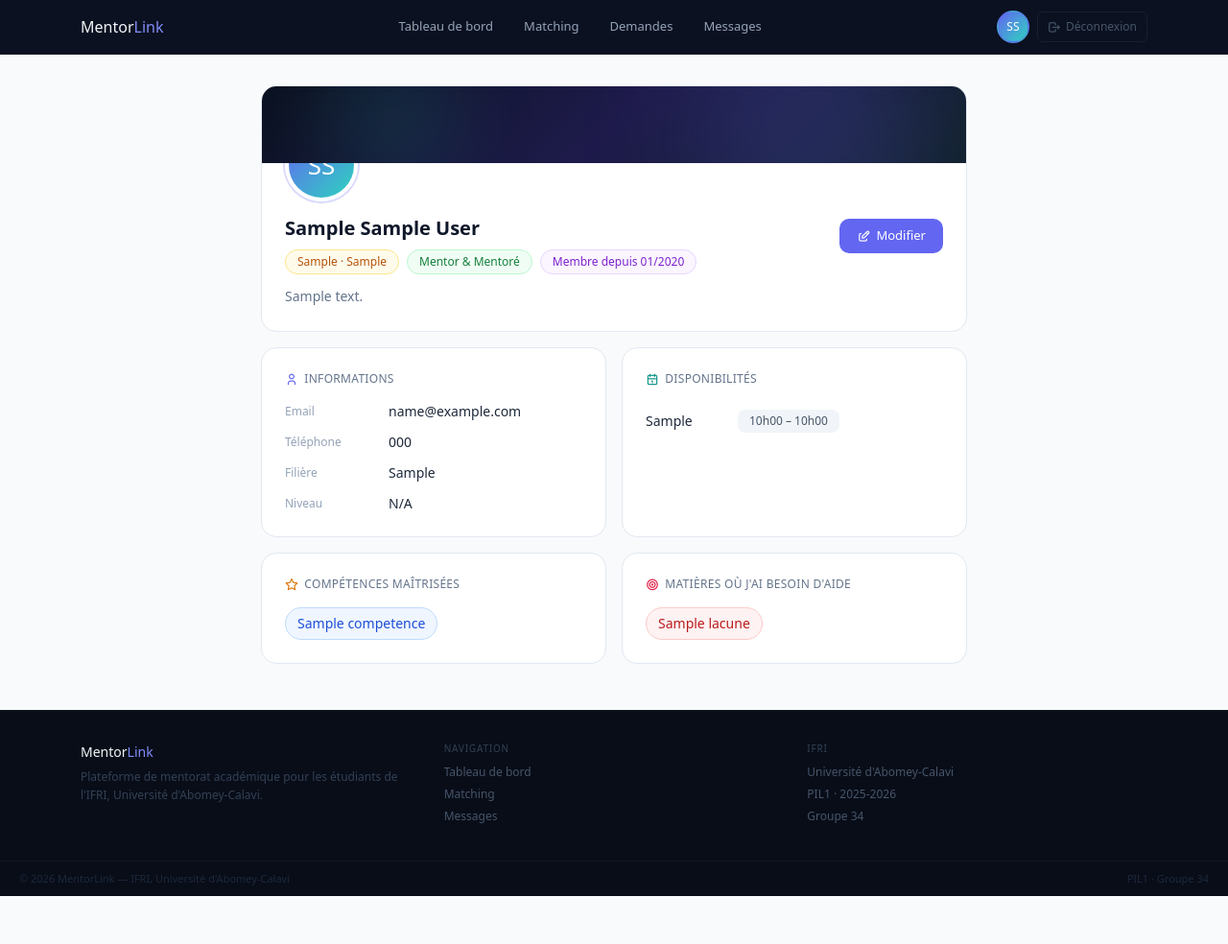
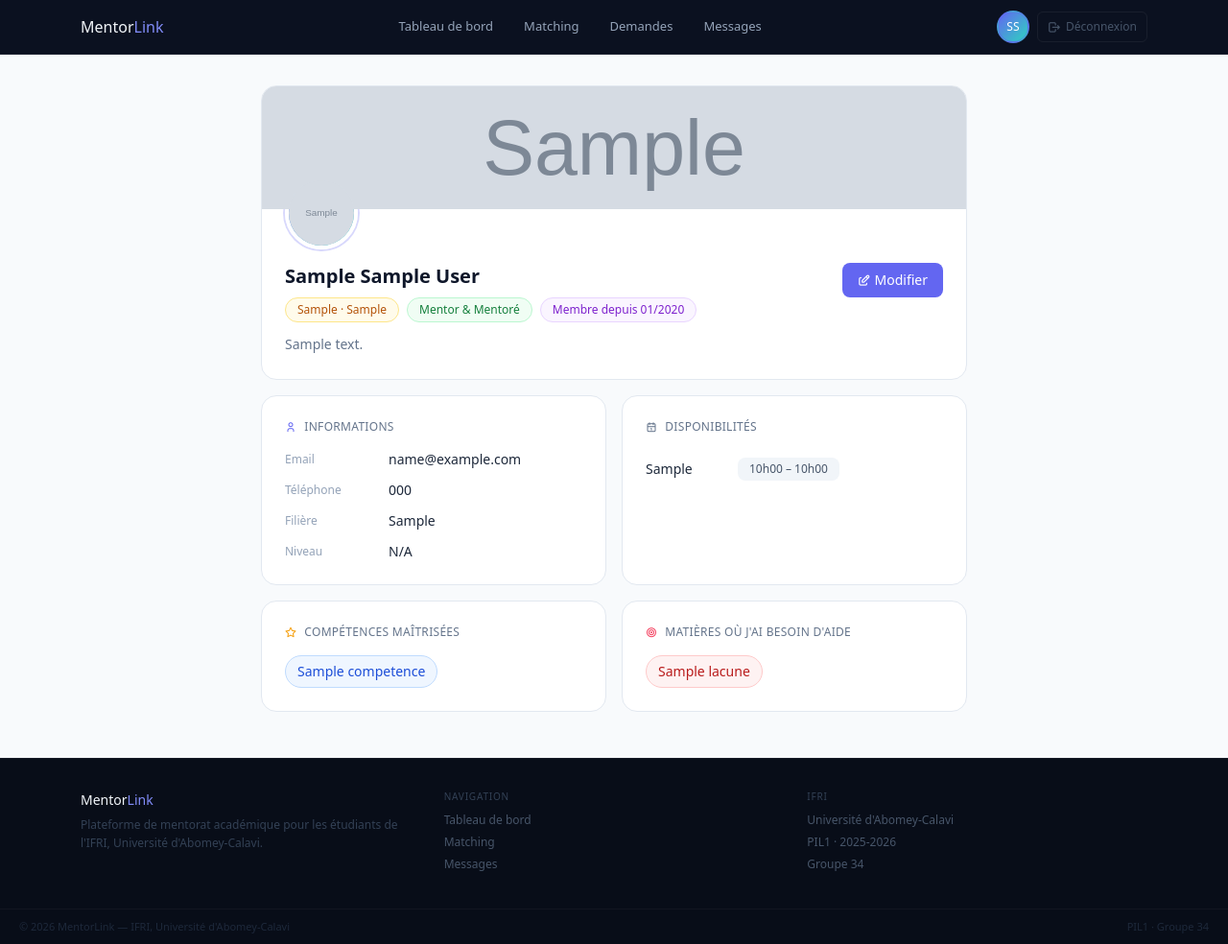
Before and after one commit to Real-Win/PIL1_2526_34, a Flask app: page /profil in a window 1280 px wide. Shown: the whole page at 96% size. Before the commit the page ends 934 px from the top, so only its background shows below. Run offline with Flask 3, Linux system fonts and the light colour scheme; a user stored in the database is signed in; tables that the repository leaves empty hold one stand-in row (values such as "Sample post"); grey boxes marked "Sample" are stand-in pictures; some libraries are stand-ins or nearby versions.

Commit message:
Mise à jour

```diff
--- a/app/templates/profil.html
+++ b/app/templates/profil.html
@@ -7,13 +7,11 @@
 
 {% block contenu %}
 
-{# ── Normalisation : on accepte profil (vue d'autrui) ou user (profil perso) ── #}
 {% set u = profil if profil is defined else user %}
 {% set est_mon_profil = (profil is not defined) or (profil.id == current_user.id) %}
 
 <div class="max-w-3xl mx-auto py-8 px-4">
 
-  <!-- Messages flash (profil perso uniquement) -->
   {% if est_mon_profil %}
     {% with messages = get_flashed_messages(with_categories=true) %}
       {% if messages %}
@@ -29,291 +27,159 @@
     {% endwith %}
   {% endif %}
 
-  <!-- Lien retour (vue d'autrui) -->
   {% if not est_mon_profil %}
     <div class="flex items-center justify-between mb-6">
-      <a href="javascript:history.back()"
-         style="font-size:13px;color:#64748b;text-decoration:none">
-        ← Retour
-      </a>
-      <a href="/demandes"
-         style="font-size:12px;color:#94a3b8;text-decoration:none">
-        Voir mes demandes
-      </a>
+      <a href="javascript:history.back()" class="text-sm text-slate-500">← Retour</a>
+      <a href="/demandes" class="text-xs text-slate-400">Voir mes demandes</a>
     </div>
   {% endif %}
 
-  <!-- ══ COVER + AVATAR + INFOS — un seul bloc ══ -->
+  <!-- Carte principale avec couverture et avatar -->
   <div class="bg-white border border-slate-200 rounded-2xl overflow-hidden mb-4">
+    <!-- Photo de couverture -->
+    {% if u.photo_couverture %}
+      <div style="height: 130px; overflow: hidden;">
+        <img src="{{ u.photo_couverture }}" class="w-full h-32 object-cover" alt="Couverture">
+      </div>
+    {% else %}
+      <div style="height: 80px; background: linear-gradient(135deg,#0B1120 0%,#1e1b4b 50%,#0f2027 100%);"></div>
+    {% endif %}
 
-    <!-- Cover Aurora -->
-    <div style="height:80px;background:linear-gradient(135deg,#0B1120 0%,#1e1b4b 50%,#0f2027 100%);
-                position:relative;overflow:hidden">
-      <div style="position:absolute;width:250px;height:250px;border-radius:50%;
-                  background:rgba(99,102,241,0.2);filter:blur(60px);
-                  top:-70px;right:30px;pointer-events:none"></div>
-      <div style="position:absolute;width:150px;height:150px;border-radius:50%;
-                  background:rgba(45,212,191,0.1);filter:blur(40px);
-                  bottom:-30px;left:60px;pointer-events:none"></div>
-    </div>
-
-    <!-- Corps -->
     <div class="px-6 pb-6">
-
-      <!-- Avatar gradient -->
-      <div style="margin-top:-36px;margin-bottom:14px">
-        <div style="width:76px;height:76px;border-radius:50%;
-                    background:linear-gradient(135deg,#6366f1,#2dd4bf);
-                    display:flex;align-items:center;justify-content:center;
-                    font-size:26px;font-weight:500;color:#fff;
-                    border:4px solid #fff;box-shadow:0 0 0 2px rgba(99,102,241,0.25)">
-          {{ u.prenom[0] | upper }}{{ u.nom[0] | upper }}
+      <!-- Avatar (photo de profil) -->
+      <div style="margin-top: -36px; margin-bottom: 14px;">
+        <div style="width: 76px; height: 76px; border-radius: 50%; background: linear-gradient(135deg,#6366f1,#2dd4bf);
+                    display: flex; align-items: center; justify-content: center;
+                    font-size: 26px; font-weight: 500; color: #fff;
+                    border: 4px solid #fff; box-shadow: 0 0 0 2px rgba(99,102,241,0.25);
+                    overflow: hidden;">
+          {% if u.photo_profil %}
+            <img src="{{ u.photo_profil }}" class="w-full h-full object-cover" alt="Avatar">
+          {% else %}
+            {{ u.prenom[0] | upper }}{{ u.nom[0] | upper }}
+          {% endif %}
         </div>
       </div>
 
       <div class="flex items-start justify-between gap-4">
         <div class="flex-1">
-
-          <h1 class="text-xl font-bold text-slate-900 mb-2">
-            {{ u.prenom }} {{ u.nom }}
-          </h1>
-
+          <h1 class="text-xl font-bold text-slate-900 mb-2">{{ u.prenom }} {{ u.nom }}</h1>
           <div class="flex flex-wrap gap-2 mb-3">
-            <span class="text-xs font-medium px-3 py-1 rounded-full
-                         bg-amber-50 text-amber-700 border border-amber-200">
-              {{ u.filiere }} ·
-              {% if u.niveau == 'L1' %}Licence 1
-              {% elif u.niveau == 'L2' %}Licence 2
-              {% elif u.niveau == 'L3' %}Licence 3
-              {% elif u.niveau == 'M1' %}Master 1
-              {% elif u.niveau == 'M2' %}Master 2
-              {% else %}{{ u.niveau }}{% endif %}
+            <span class="text-xs font-medium px-3 py-1 rounded-full bg-amber-50 text-amber-700 border border-amber-200">
+              {{ u.filiere }} · {% if u.niveau == 'L1' %}Licence 1{% elif u.niveau == 'L2' %}Licence 2{% elif u.niveau == 'L3' %}Licence 3{% elif u.niveau == 'M1' %}Master 1{% elif u.niveau == 'M2' %}Master 2{% else %}{{ u.niveau }}{% endif %}
             </span>
-            <span class="text-xs font-medium px-3 py-1 rounded-full
-                         bg-green-50 text-green-700 border border-green-200">
-              {% if u.role == 'mentor' %}Mentor
-              {% elif u.role == 'mentore' %}Mentoré
-              {% else %}Mentor & Mentoré{% endif %}
+            <span class="text-xs font-medium px-3 py-1 rounded-full bg-green-50 text-green-700 border border-green-200">
+              {% if u.role == 'mentor' %}Mentor{% elif u.role == 'mentore' %}Mentoré{% else %}Mentor & Mentoré{% endif %}
             </span>
-            <span class="text-xs font-medium px-3 py-1 rounded-full
-                         bg-purple-50 text-purple-700 border border-purple-200">
-              Membre depuis
-              {{ u.date_inscription.strftime('%m/%Y') if u.date_inscription else 'N/A' }}
+            <span class="text-xs font-medium px-3 py-1 rounded-full bg-purple-50 text-purple-700 border border-purple-200">
+              Membre depuis {{ u.date_inscription.strftime('%m/%Y') if u.date_inscription else 'N/A' }}
             </span>
           </div>
-
           {% if u.bio %}
             <p class="text-sm text-slate-500 leading-relaxed">{{ u.bio }}</p>
           {% else %}
             <p class="text-sm text-slate-400 italic">Aucune bio renseignée.</p>
           {% endif %}
-
         </div>
-
-        <!-- Bouton modifier (profil perso uniquement) -->
         {% if est_mon_profil %}
-          <a href="/profil/modifier"
-             style="flex-shrink:0;background:#6366f1;color:#fff;font-size:13px;
-                    font-weight:500;padding:8px 18px;border-radius:10px;
-                    text-decoration:none;display:flex;align-items:center;gap:6px;margin-top:4px">
-            <i class="ti ti-edit" style="font-size:14px"></i>
-            Modifier
+          <a href="/profil/modifier" class="flex-shrink-0 bg-accent text-white text-sm font-medium py-2 px-4 rounded-lg flex items-center gap-1">
+            <i class="ti ti-edit"></i> Modifier
           </a>
         {% endif %}
-
       </div>
     </div>
   </div>
 
-  <!-- ══ GRILLE 2×2 : Infos + Disponibilités ══ -->
+  <!-- Grille infos + disponibilités -->
   <div class="grid grid-cols-1 gap-4 sm:grid-cols-2 mb-4">
-
-    <!-- Informations -->
     <div class="bg-white rounded-2xl border border-slate-200 p-6">
-      <h2 class="text-xs font-medium text-slate-500 uppercase tracking-wide mb-4"
-          style="display:flex;align-items:center;gap:6px">
-        <i class="ti ti-user" style="font-size:14px;color:#6366f1"></i>
-        Informations
+      <h2 class="text-xs font-medium text-slate-500 uppercase tracking-wide mb-4 flex items-center gap-2">
+        <i class="ti ti-user text-accent"></i> Informations
       </h2>
       <div class="space-y-3">
         {% if est_mon_profil %}
-          <div class="flex items-center gap-3">
-            <span class="text-xs text-slate-400 w-24 flex-shrink-0">Email</span>
-            <span class="text-sm text-slate-800 font-medium truncate">{{ u.email }}</span>
-          </div>
-          <div class="flex items-center gap-3">
-            <span class="text-xs text-slate-400 w-24 flex-shrink-0">Téléphone</span>
-            <span class="text-sm text-slate-800 font-medium">{{ u.telephone }}</span>
-          </div>
+          <div class="flex items-center gap-3"><span class="text-xs text-slate-400 w-24">Email</span><span class="text-sm text-slate-800 font-medium truncate">{{ u.email }}</span></div>
+          <div class="flex items-center gap-3"><span class="text-xs text-slate-400 w-24">Téléphone</span><span class="text-sm text-slate-800 font-medium">{{ u.telephone }}</span></div>
         {% endif %}
-        <div class="flex items-center gap-3">
-          <span class="text-xs text-slate-400 w-24 flex-shrink-0">Filière</span>
-          <span class="text-sm text-slate-800 font-medium">
-            {% if u.filiere == 'IA' %}Intelligence Artificielle
-            {% elif u.filiere == 'GL' %}Génie Logiciel
-            {% elif u.filiere == 'IM' %}Internet et Multimédia
-            {% elif u.filiere == 'SI' %}Sécurité Informatique
-            {% elif u.filiere == 'SEIOT' %}Systèmes Embarqués et IoT
-            {% else %}{{ u.filiere }}{% endif %}
-          </span>
-        </div>
-        <div class="flex items-center gap-3">
-          <span class="text-xs text-slate-400 w-24 flex-shrink-0">Niveau</span>
-          <span class="text-sm text-slate-800 font-medium">
-            {% if u.niveau == 'L1' %}Licence 1
-            {% elif u.niveau == 'L2' %}Licence 2
-            {% elif u.niveau == 'L3' %}Licence 3
-            {% elif u.niveau == 'M1' %}Master 1
-            {% elif u.niveau == 'M2' %}Master 2
-            {% else %}N/A{% endif %}
-          </span>
-        </div>
+        <div class="flex items-center gap-3"><span class="text-xs text-slate-400 w-24">Filière</span><span class="text-sm text-slate-800 font-medium">{% if u.filiere == 'IA' %}Intelligence Artificielle{% elif u.filiere == 'GL' %}Génie Logiciel{% elif u.filiere == 'IM' %}Internet et Multimédia{% elif u.filiere == 'SI' %}Sécurité Informatique{% elif u.filiere == 'SEIOT' %}Systèmes Embarqués et IoT{% else %}{{ u.filiere }}{% endif %}</span></div>
+        <div class="flex items-center gap-3"><span class="text-xs text-slate-400 w-24">Niveau</span><span class="text-sm text-slate-800 font-medium">{% if u.niveau == 'L1' %}Licence 1{% elif u.niveau == 'L2' %}Licence 2{% elif u.niveau == 'L3' %}Licence 3{% elif u.niveau == 'M1' %}Master 1{% elif u.niveau == 'M2' %}Master 2{% else %}N/A{% endif %}</span></div>
       </div>
     </div>
 
-    <!-- Disponibilités -->
     <div class="bg-white rounded-2xl border border-slate-200 p-6">
-      <h2 class="text-xs font-medium text-slate-500 uppercase tracking-wide mb-4"
-          style="display:flex;align-items:center;gap:6px">
-        <i class="ti ti-calendar" style="font-size:14px;color:#0d9488"></i>
-        Disponibilités
+      <h2 class="text-xs font-medium text-slate-500 uppercase tracking-wide mb-4 flex items-center gap-2">
+        <i class="ti ti-calendar text-teal-600"></i> Disponibilités
       </h2>
       {% if u.disponibilites %}
         <div class="space-y-2">
           {% for dispo in u.disponibilites %}
             <div class="flex items-center gap-4 py-2 border-b border-slate-100 last:border-0">
               <span class="text-sm font-medium text-slate-800 w-20">{{ dispo.jour_semaine }}</span>
-              <span class="text-xs bg-slate-100 text-slate-600 px-3 py-1 rounded-lg">
-                {{ dispo.heure_debut.strftime('%Hh%M') }} – {{ dispo.heure_fin.strftime('%Hh%M') }}
-              </span>
+              <span class="text-xs bg-slate-100 text-slate-600 px-3 py-1 rounded-lg">{{ dispo.heure_debut.strftime('%Hh%M') }} – {{ dispo.heure_fin.strftime('%Hh%M') }}</span>
             </div>
           {% endfor %}
         </div>
       {% else %}
-        <p class="text-sm text-slate-400 italic">
-          Aucune disponibilité renseignée.
-          {% if est_mon_profil %}
-            <a href="/profil/modifier" style="color:#6366f1;text-decoration:none">Ajouter →</a>
-          {% endif %}
-        </p>
+        <p class="text-sm text-slate-400 italic">Aucune disponibilité renseignée. {% if est_mon_profil %}<a href="/profil/modifier" class="text-accent">Ajouter →</a>{% endif %}</p>
       {% endif %}
     </div>
-
   </div>
 
-  <!-- ══ GRILLE 2×2 : Compétences + Lacunes ══ -->
+  <!-- Compétences + Lacunes -->
   <div class="grid grid-cols-1 gap-4 sm:grid-cols-2 mb-4">
-
-    <!-- Compétences -->
     <div class="bg-white rounded-2xl border border-slate-200 p-6">
-      <h2 class="text-xs font-medium text-slate-500 uppercase tracking-wide mb-4"
-          style="display:flex;align-items:center;gap:6px">
-        <i class="ti ti-star" style="font-size:14px;color:#d97706"></i>
-        Compétences maîtrisées
+      <h2 class="text-xs font-medium text-slate-500 uppercase tracking-wide mb-4 flex items-center gap-2">
+        <i class="ti ti-star text-amber-500"></i> Compétences maîtrisées
       </h2>
       {% if u.competences %}
         <div class="flex flex-wrap gap-2">
           {% for competence in u.competences %}
-            <span class="text-sm px-3 py-1.5 rounded-full
-                         bg-blue-50 text-blue-700 border border-blue-200">
-              {{ competence.nom }}
-            </span>
+            <span class="text-sm px-3 py-1.5 rounded-full bg-blue-50 text-blue-700 border border-blue-200">{{ competence.nom }}</span>
           {% endfor %}
         </div>
       {% else %}
-        <p class="text-sm text-slate-400 italic">
-          Aucune compétence renseignée.
-          {% if est_mon_profil %}
-            <a href="/profil/modifier" style="color:#6366f1;text-decoration:none">Ajouter →</a>
-          {% endif %}
-        </p>
+        <p class="text-sm text-slate-400 italic">Aucune compétence renseignée. {% if est_mon_profil %}<a href="/profil/modifier" class="text-accent">Ajouter →</a>{% endif %}</p>
       {% endif %}
     </div>
-
-    <!-- Lacunes -->
     <div class="bg-white rounded-2xl border border-slate-200 p-6">
-      <h2 class="text-xs font-medium text-slate-500 uppercase tracking-wide mb-4"
-          style="display:flex;align-items:center;gap:6px">
-        <i class="ti ti-target" style="font-size:14px;color:#e11d48"></i>
-        Matières où j'ai besoin d'aide
+      <h2 class="text-xs font-medium text-slate-500 uppercase tracking-wide mb-4 flex items-center gap-2">
+        <i class="ti ti-target text-rose-500"></i> Matières où j'ai besoin d'aide
       </h2>
       {% if u.lacunes %}
         <div class="flex flex-wrap gap-2">
           {% for lacune in u.lacunes %}
-            <span class="text-sm px-3 py-1.5 rounded-full
-                         bg-red-50 text-red-700 border border-red-200">
-              {{ lacune.nom }}
-            </span>
+            <span class="text-sm px-3 py-1.5 rounded-full bg-red-50 text-red-700 border border-red-200">{{ lacune.nom }}</span>
           {% endfor %}
         </div>
       {% else %}
-        <p class="text-sm text-slate-400 italic">
-          Aucune lacune renseignée.
-          {% if est_mon_profil %}
-            <a href="/profil/modifier" style="color:#6366f1;text-decoration:none">Ajouter →</a>
-          {% endif %}
-        </p>
+        <p class="text-sm text-slate-400 italic">Aucune lacune renseignée. {% if est_mon_profil %}<a href="/profil/modifier" class="text-accent">Ajouter →</a>{% endif %}</p>
       {% endif %}
     </div>
-
   </div>
 
-  <!-- ══ SECTION DEMANDE (vue d'autrui uniquement) ══ -->
+  <!-- Demande (vue d'autrui) -->
   {% if not est_mon_profil %}
     <div class="bg-white rounded-2xl border border-slate-200 p-6">
-
       {% if demande_existante is defined and demande_existante %}
         <div class="text-center py-2">
-          <p class="text-sm text-slate-500">
-            Tu as déjà une demande
-            <span class="font-medium
-              {% if demande_existante.statut == 'en_attente' %}text-amber-600
-              {% elif demande_existante.statut == 'acceptee' %}text-green-600
-              {% else %}text-red-500{% endif %}">
-              {{ demande_existante.statut.replace('_', ' ') }}
-            </span>
-            avec cette personne.
-          </p>
+          <p class="text-sm text-slate-500">Tu as déjà une demande <span class="font-medium {% if demande_existante.statut == 'en_attente' %}text-amber-600{% elif demande_existante.statut == 'acceptee' %}text-green-600{% else %}text-red-500{% endif %}">{{ demande_existante.statut.replace('_', ' ') }}</span> avec cette personne.</p>
           {% if demande_existante.statut == 'acceptee' %}
-            <a href="/messages?contact={{ u.id }}"
-               style="display:inline-block;margin-top:12px;background:#6366f1;
-                      color:#fff;font-size:13px;font-weight:500;
-                      padding:8px 20px;border-radius:8px;text-decoration:none">
-              💬 Ouvrir la conversation
-            </a>
+            <a href="/messages?contact={{ u.id }}" class="inline-block mt-3 bg-accent text-white text-sm font-medium px-6 py-2 rounded-lg">💬 Ouvrir la conversation</a>
           {% endif %}
         </div>
-
       {% else %}
-        <h2 class="text-xs font-medium text-slate-500 uppercase tracking-wide mb-4"
-            style="display:flex;align-items:center;gap:6px">
-          <i class="ti ti-send" style="font-size:14px;color:#6366f1"></i>
-          Envoyer une demande
+        <h2 class="text-xs font-medium text-slate-500 uppercase tracking-wide mb-4 flex items-center gap-2">
+          <i class="ti ti-send text-accent"></i> Envoyer une demande
         </h2>
         <form action="/demande/{{ u.id }}" method="POST" class="space-y-4">
           <div>
-            <label style="display:block;font-size:12px;font-weight:500;
-                          color:#374151;margin-bottom:5px">Sujet / Message</label>
-            <textarea name="sujet" rows="3" required
-              placeholder="Ex: Bonjour, j'ai besoin d'aide en algorithmique..."
-              class="w-full px-4 py-3 rounded-lg border border-slate-200
-                     text-sm text-slate-900 bg-slate-50 resize-none
-                     focus:outline-none focus:ring-2 focus:ring-accent
-                     focus:border-transparent focus:bg-white
-                     placeholder:text-slate-400">
-            </textarea>
+            <label class="block text-sm font-medium text-slate-700 mb-1">Sujet / Message</label>
+            <textarea name="sujet" rows="3" required placeholder="Ex: Bonjour, j'ai besoin d'aide en algorithmique..." class="w-full px-4 py-3 rounded-lg border border-slate-200 text-sm focus:ring-2 focus:ring-accent focus:border-transparent"></textarea>
           </div>
-          <button type="submit"
-            style="width:100%;background:#6366f1;color:#fff;font-size:13px;
-                   font-weight:500;padding:10px;border-radius:8px;border:none;cursor:pointer">
-            Envoyer la demande
-          </button>
+          <button type="submit" class="w-full bg-accent text-white font-medium py-2.5 rounded-lg">Envoyer la demande</button>
         </form>
       {% endif %}
-
     </div>
   {% endif %}
-
 </div>
-
 {% endblock %}
```
Also changed, not shown: app/templates/dashboard.html (+114 -273 lines).
